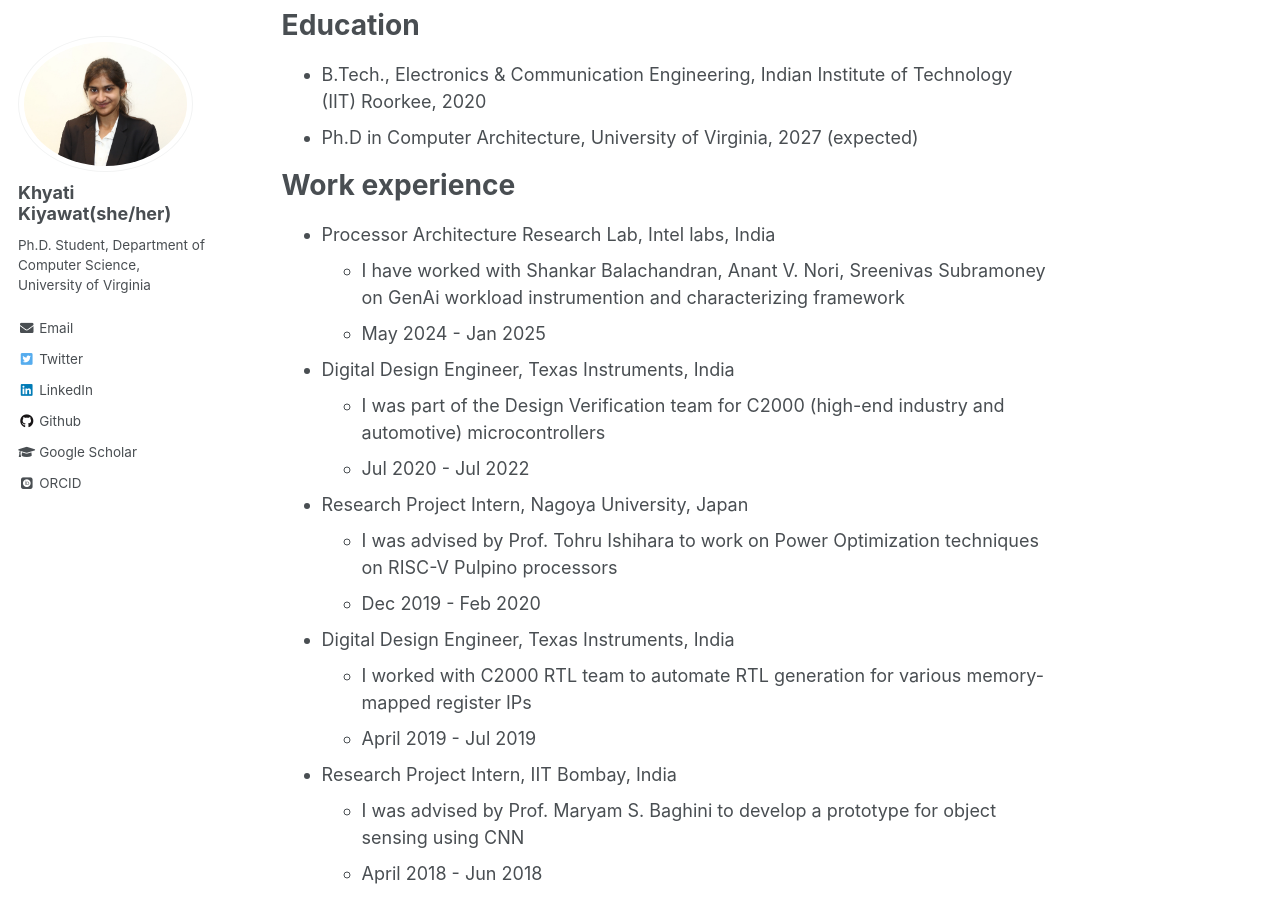
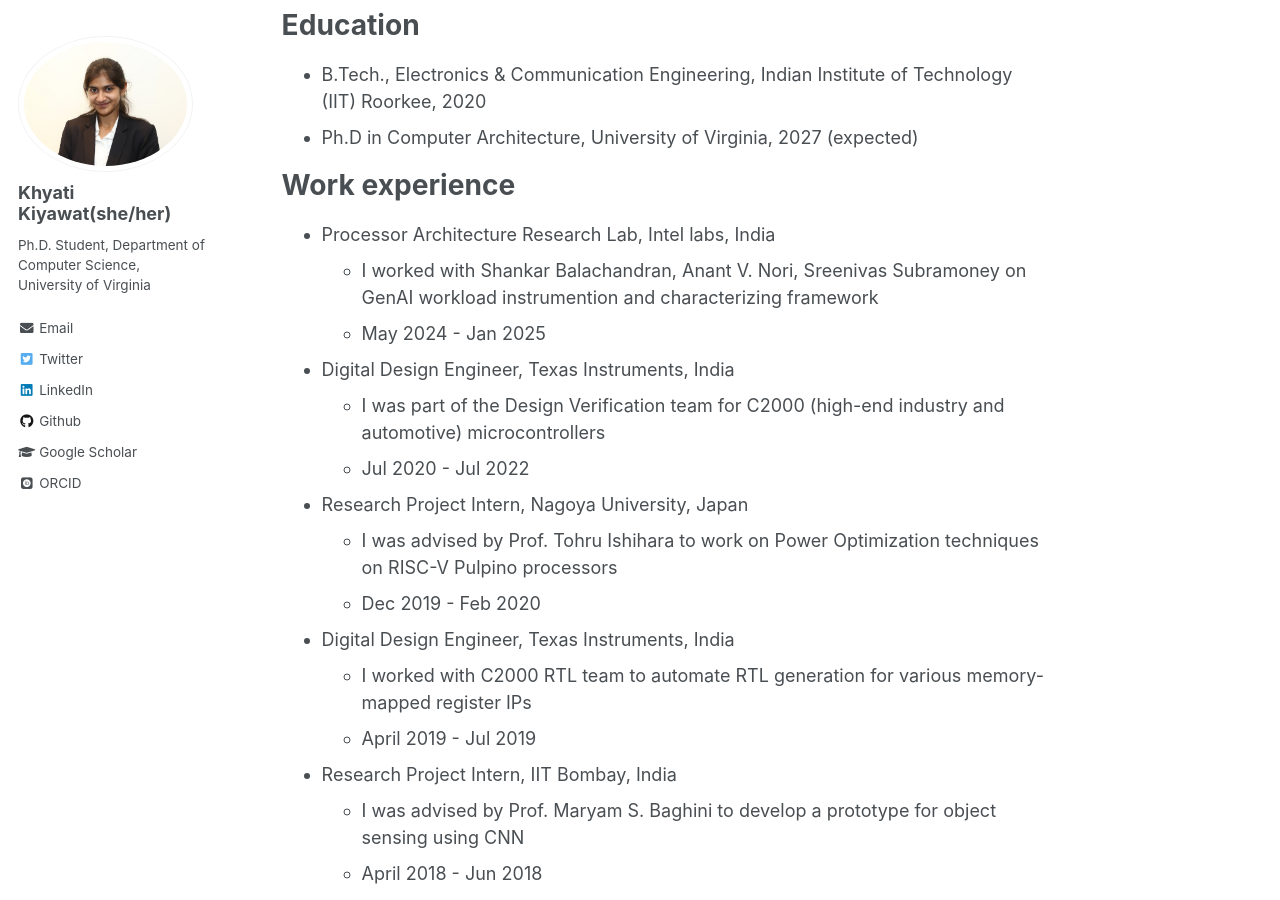
Before and after one commit to khyatikiyawat/khyatikiyawat.github.io, a Jekyll site: the page built from _pages/about.md, in a window 1280 px wide and 900 px high, scrolled down 306 px. Built offline with Jekyll 4.4.1, drawn with Linux system fonts in a browser that asks for light colours; some web fonts are replaced.

Commit message:
Update about.md

```diff
--- a/_pages/about.md
+++ b/_pages/about.md
@@ -33,7 +33,7 @@ Education
 Work experience
 ======
 * Processor Architecture Research Lab, Intel labs, India
-   * I have worked with Shankar Balachandran, Anant V. Nori, Sreenivas Subramoney on GenAi workload instrumention and characterizing framework
+   * I worked with Shankar Balachandran, Anant V. Nori, Sreenivas Subramoney on GenAI workload instrumention and characterizing framework
    * May 2024 - Jan 2025
 
 * Digital Design Engineer, Texas Instruments, India
```
